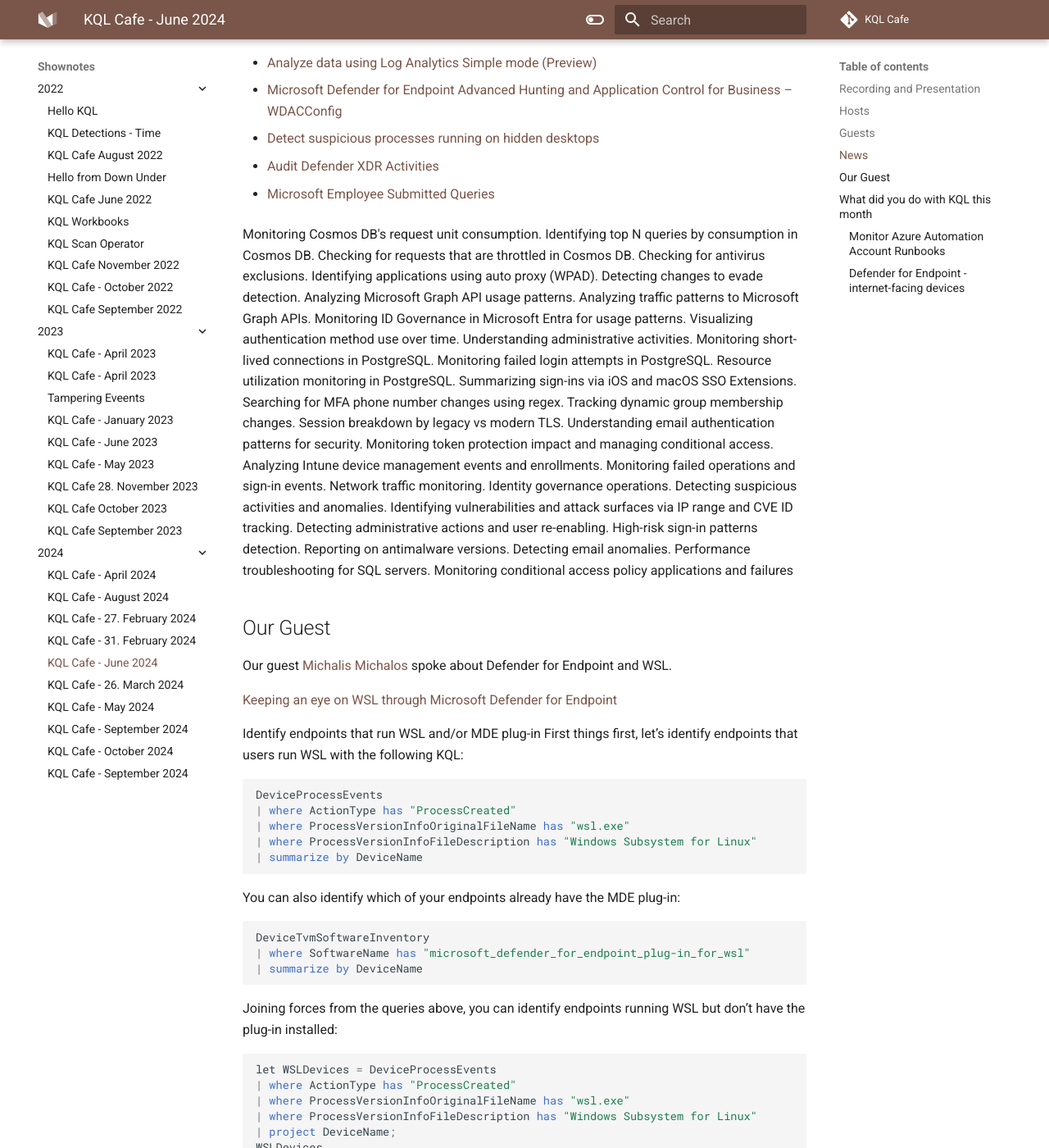
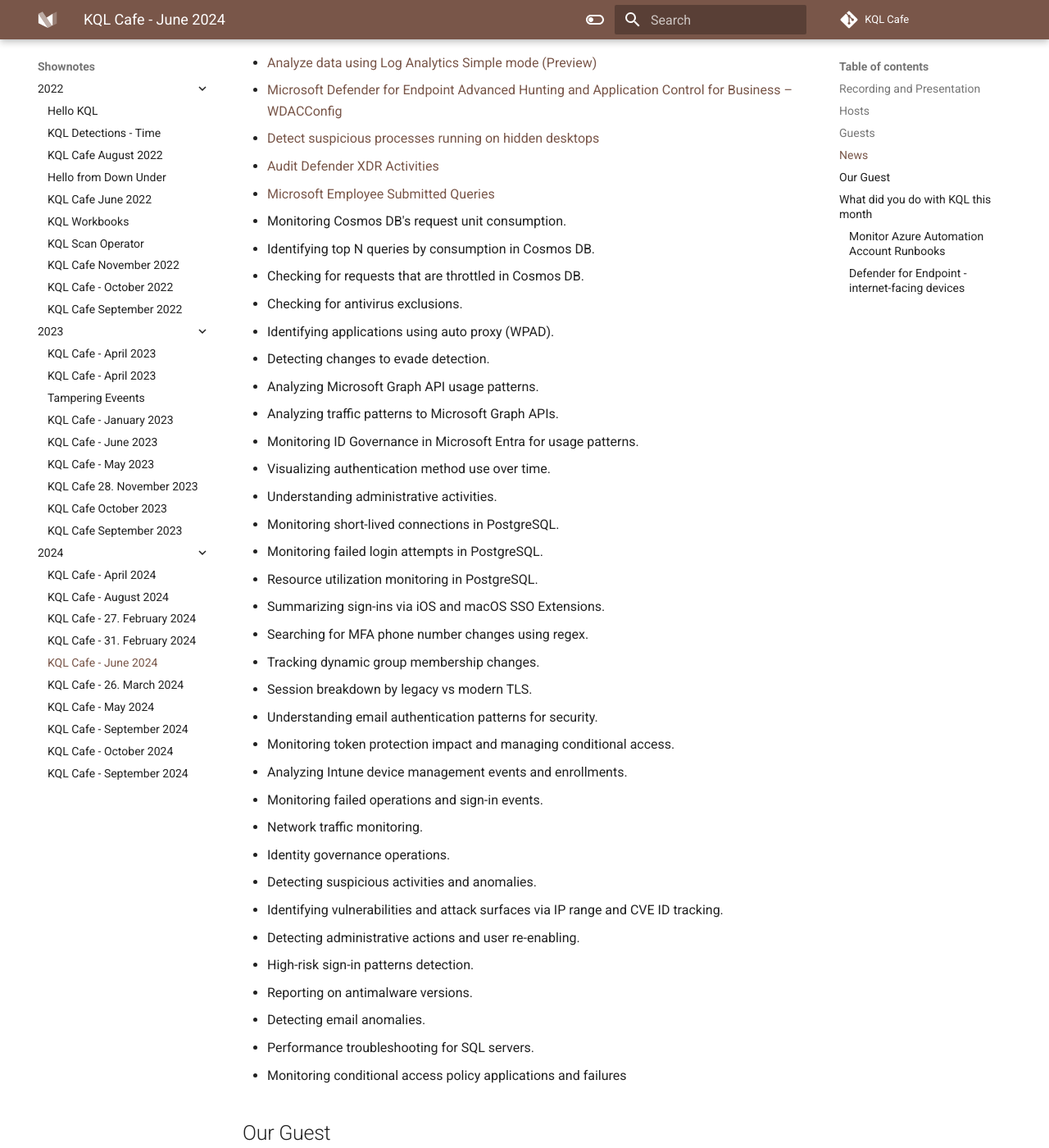
Before and after one commit to KQLCafe/website, an MkDocs documentation site: the page built from docs/shownotes/2024/KQL Cafe - June 2024.md, in a window 1280 px wide and 1400 px high, scrolled down 632 px. Shown: the whole window at 82% size. Built offline with MkDocs 1.6.1 and Material for MkDocs 9.7.7, drawn with Linux system fonts in a browser that asks for light colours; comment, search, counter and statistics services are not loaded.

Commit message:
format fix

```diff
--- a/docs/shownotes/2024/KQL Cafe - June 2024.md
+++ b/docs/shownotes/2024/KQL Cafe - June 2024.md
@@ -23,38 +23,38 @@
 
 - [Microsoft Employee Submitted Queries](https://github.com/KQLMSPress/definitive-guide-kql/tree/main/Extra%20Microsoft%20Employee%20Submitted%20Queries)
 
-Monitoring Cosmos DB's request unit consumption.
-Identifying top N queries by consumption in Cosmos DB.
-Checking for requests that are throttled in Cosmos DB.
-Checking for antivirus exclusions.
-Identifying applications using auto proxy (WPAD).
-Detecting changes to evade detection.
-Analyzing Microsoft Graph API usage patterns.
-Analyzing traffic patterns to Microsoft Graph APIs.
-Monitoring ID Governance in Microsoft Entra for usage patterns.
-Visualizing authentication method use over time.
-Understanding administrative activities.
-Monitoring short-lived connections in PostgreSQL.
-Monitoring failed login attempts in PostgreSQL.
-Resource utilization monitoring in PostgreSQL.
-Summarizing sign-ins via iOS and macOS SSO Extensions.
-Searching for MFA phone number changes using regex.
-Tracking dynamic group membership changes.
-Session breakdown by legacy vs modern TLS.
-Understanding email authentication patterns for security.
-Monitoring token protection impact and managing conditional access.
-Analyzing Intune device management events and enrollments.
-Monitoring failed operations and sign-in events.
-Network traffic monitoring.
-Identity governance operations.
-Detecting suspicious activities and anomalies.
-Identifying vulnerabilities and attack surfaces via IP range and CVE ID tracking.
-Detecting administrative actions and user re-enabling.
-High-risk sign-in patterns detection.
-Reporting on antimalware versions.
-Detecting email anomalies.
-Performance troubleshooting for SQL servers.
-Monitoring conditional access policy applications and failures
+- Monitoring Cosmos DB's request unit consumption.
+- Identifying top N queries by consumption in Cosmos DB.
+- Checking for requests that are throttled in Cosmos DB.
+- Checking for antivirus exclusions.
+- Identifying applications using auto proxy (WPAD).
+- Detecting changes to evade detection.
+- Analyzing Microsoft Graph API usage patterns.
+- Analyzing traffic patterns to Microsoft Graph APIs.
+- Monitoring ID Governance in Microsoft Entra for usage patterns.
+- Visualizing authentication method use over time.
+- Understanding administrative activities.
+- Monitoring short-lived connections in PostgreSQL.
+- Monitoring failed login attempts in PostgreSQL.
+- Resource utilization monitoring in PostgreSQL.
+- Summarizing sign-ins via iOS and macOS SSO Extensions.
+- Searching for MFA phone number changes using regex.
+- Tracking dynamic group membership changes.
+- Session breakdown by legacy vs modern TLS.
+- Understanding email authentication patterns for security.
+- Monitoring token protection impact and managing conditional access.
+- Analyzing Intune device management events and enrollments.
+- Monitoring failed operations and sign-in events.
+- Network traffic monitoring.
+- Identity governance operations.
+- Detecting suspicious activities and anomalies.
+- Identifying vulnerabilities and attack surfaces via IP range and CVE ID tracking.
+- Detecting administrative actions and user re-enabling.
+- High-risk sign-in patterns detection.
+- Reporting on antimalware versions.
+- Detecting email anomalies.
+- Performance troubleshooting for SQL servers.
+- Monitoring conditional access policy applications and failures
 
 ## Our Guest
 
```
